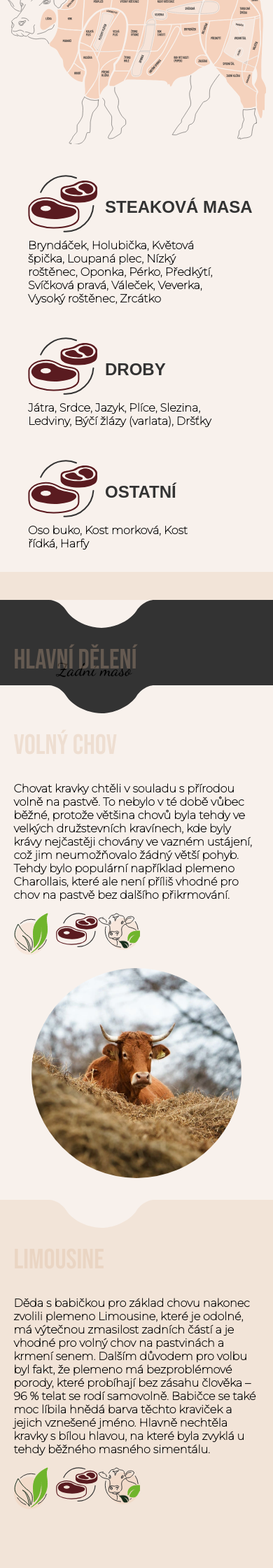
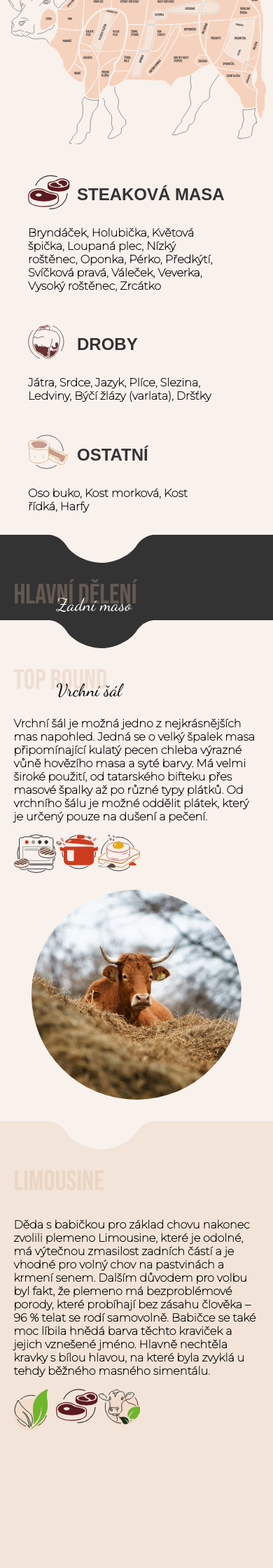
Before and after one commit to Petrnemec98/farmavrnak, a PHP site: page /maso in a window 390 px wide. Shown: the part 1140-3380 px from the top of the page at 70% size. Run offline with PHP 8.4, Linux system fonts and the light colour scheme.

Commit message:
other night fucking edit

```diff
--- a/assets/css/main.css
+++ b/assets/css/main.css
@@ -10,6 +10,10 @@ address{
 .maso-layout .layout-description{
 	padding-left:  0px;
 	width: 100%;
+}
+
+.maso-layout-other p{
+	color: white;
 }
 
 .maso-content{
@@ -36,12 +40,23 @@ address{
 }
 
 .meat-navigation-icon-svg{
-	background-image: url("svg/Meat_color.svg");
+
 	background-repeat: no-repeat;
 	width: 101.26px;
 	height: 81.74px;
 }
 
+.meat-navigation-icon-svg.maso-icon-maso{
+		background-image: url("svg/Meat_color.svg");
+}
+
+.meat-navigation-icon-svg.droby-icon{
+		background-image: url("svg/Droby_icon.svg");
+}
+
+.meat-navigation-icon-svg.ostatni-icon{
+		background-image: url("svg/Ostatni_icon.svg");
+}
 .meat-navigation-icon-text{
 	padding-left: 110px;
    margin-top: -50px;
@@ -62,6 +77,10 @@ address{
 }
 
 @media only screen and (max-width: 1280px) {
+	.meat-navigation-icon-svg{
+		width:76.23px;
+		height:61.54px ;
+	}
 }
 @media only screen and (max-width: 1088px) {
 .meat-navigation-icon{
@@ -80,6 +99,24 @@ address{
 }
 }
 @media only screen and (max-width: 881px) {
+	.meat-navigation-box{
+		width: 80%;
+	}
+	.meat-navigation-icon-svg{
+		width: 60.74px;
+		height: 49.04px;
+		width: 85%;
+	}
+	.meat-navigation-icon-text{
+		padding-left: 70px;
+		margin-top: -35px;
+	}
+	.meat-navigation-content{
+		width: 85%;
+	}
+	.meat-navigation-box{
+		margin-bottom: 0px;
+	}
 
 }
 
@@ -1161,16 +1198,16 @@ button{
 .shortcut-icon-svg.minutky{
 	background-image: url("svg/Minutky_color_icon.svg");
 }
-.shortcut-icon-svg.peceni{
+.peceni{
 	background-image: url("svg/Peceni_color_icon.svg");
 }
-.shortcut-icon-svg.duseni{
+.duseni{
 	background-image: url("svg/Duseni_color_icon.svg");
 }
-.shortcut-icon-svg.mleti{
+.mleti{
 	background-image: url("svg/Hamburger_color_icon.svg");
 }
-.shortcut-icon-svg.tatarak{
+.tatarak{
 	background-image: url("svg/Tatarak_color_icon.svg");
 }
 
--- a/maso.php
+++ b/maso.php
@@ -155,7 +155,7 @@
   <div class="defaul-max-wight">
     <div class="meat-navigation-box">
       <div class="meat-navigation-icon">
-        <div class="meat-navigation-icon-svg">
+        <div class="meat-navigation-icon-svg maso-icon-maso">
         </div>
         <div class="meat-navigation-icon-text"><span>STEAKOVÁ MASA</span></div>
 		    <div class="meat-navigation-content">
@@ -163,7 +163,7 @@
 		    </div>
       </div>
       <div class="meat-navigation-icon">
-        <div class="meat-navigation-icon-svg">
+        <div class="meat-navigation-icon-svg droby-icon">
         </div>
         <div class="meat-navigation-icon-text"><span>DROBY</span></div>
         <div class="meat-navigation-content">
@@ -171,7 +171,7 @@
         </div>
       </div>
       <div class="meat-navigation-icon">
-        <div class="meat-navigation-icon-svg">
+        <div class="meat-navigation-icon-svg ostatni-icon">
         </div>
         <div class="meat-navigation-icon-text"><span>OSTATNÍ</span></div>
         <div class="meat-navigation-content">
@@ -196,7 +196,7 @@
         <div class="box-h1-prepered">
           <article>
 
-            <div class="box-h2-title half-cir">
+            <div class="box-h2-title half-cir maso-layout-other">
               <p class="h1">Zadní maso</p>
             </div>
 
@@ -212,7 +212,7 @@
 <!-- KONEC - Dark box -->
 
 
-<section id="1" class="content-2-box">
+<section id="vrchni-sal" class="content-2-box">
   <div class="defaul-max-wight">
     <div class="half-circule-positon">
       <div class="half-circule dark-black">
@@ -223,22 +223,26 @@
         <div class="box-h1-prepered">
           <article>
 
-              <h2 class="half-cir">Volný chov</h2>
+              <div class="box-h2-title half-cir">
+              <p class="h1">Vrchní šál</p>
+            </div>
+
+              <h2 class="half-cir">top round</h2>
 
             <div class="layout-description">
               <p>
-                Chovat kravky chtěli v souladu s přírodou volně na pastvě. To nebylo v té době vůbec běžné, protože většina chovů byla tehdy ve velkých družstevních kravínech, kde byly krávy nejčastěji chovány ve vazném ustájení, což jim neumožňovalo žádný větší pohyb. Tehdy bylo populární například plemeno Charollais, které ale není příliš vhodné pro chov na pastvě bez dalšího přikrmování.
+                Vrchní šál je možná jedno z nejkrásnějších mas napohled. Jedná se o velký špalek masa připomínající kulatý pecen chleba výrazné vůně hovězího masa a syté barvy. Má velmi široké použití, od tatarského bifteku přes masové špalky až po různé typy plátků. Od vrchního šálu je možné oddělit plátek, který je určený pouze na dušení a pečení.
               </p>
             </div>
           </article>
         </div>
       </div>
             <div class="bio-icon-bar">
-        <a href="#"><div class="bio-icon green ">
+        <a href="#"><div class="bio-icon peceni">
         </div></a>
-        <a href="#"><div class="bio-icon meat  ">
+        <a href="#"><div class="bio-icon duseni">
         </div></a>
-        <a href="#"><div class="bio-icon cow-icon ">
+        <a href="#"><div class="bio-icon tatarak">
         </div></a>
       </div>
     </div>
--- a/php/overlay.php
+++ b/php/overlay.php
@@ -77,7 +77,7 @@
       </div>
       <div class="overlay-box-content">
         <article>
-          <a href="#hruska" data-id="peceni" onclick="offOverlay(this)">
+          <a href="#vrchni-sal" data-id="peceni" onclick="offOverlay(this)">
             <span>Vrchní šál</span>
           </a>
            <a href="#hruska" data-id="peceni" onclick="offOverlay(this)">
@@ -144,7 +144,7 @@
       </div>
       <div class="overlay-box-content">
         <article>
-          <a href="#duseni" data-id="duseni" onclick="offOverlay(this)">
+          <a href="#vrchni-sal" data-id="duseni" onclick="offOverlay(this)">
             <span>Vrchní šál</span>
           </a>
            <a href="#duseni" data-id="duseni" onclick="offOverlay(this)">
@@ -260,7 +260,7 @@
       </div>
       <div class="overlay-box-content">
         <article>
-          <a href="#duseni" data-id="tatarak" onclick="offOverlay(this)">
+          <a href="#vrchni-sal" data-id="tatarak" onclick="offOverlay(this)">
             <span>Vrchní šál</span>
           </a>
            <a href="#duseni" data-id="tatarak" onclick="offOverlay(this)">
```
Also changed, not shown: assets/css/svg/Droby_icon.svg (added), assets/css/svg/Ostatni_icon.svg (added).
